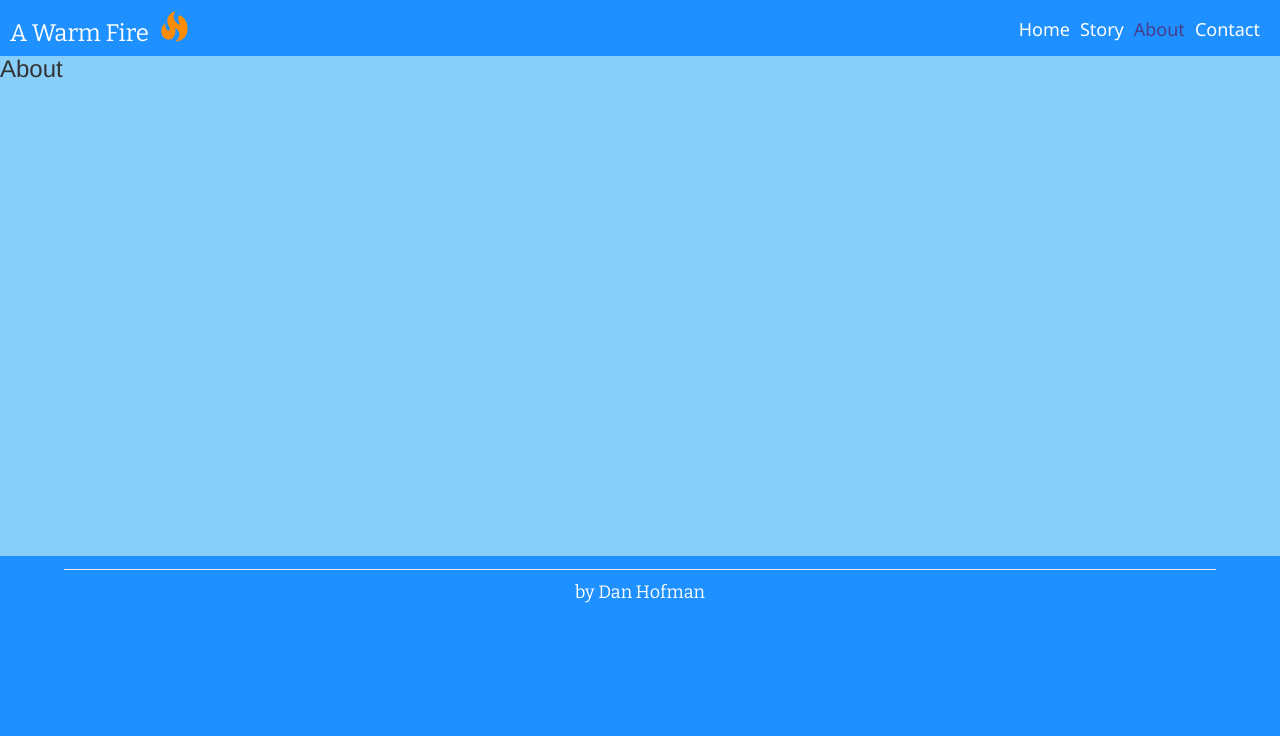
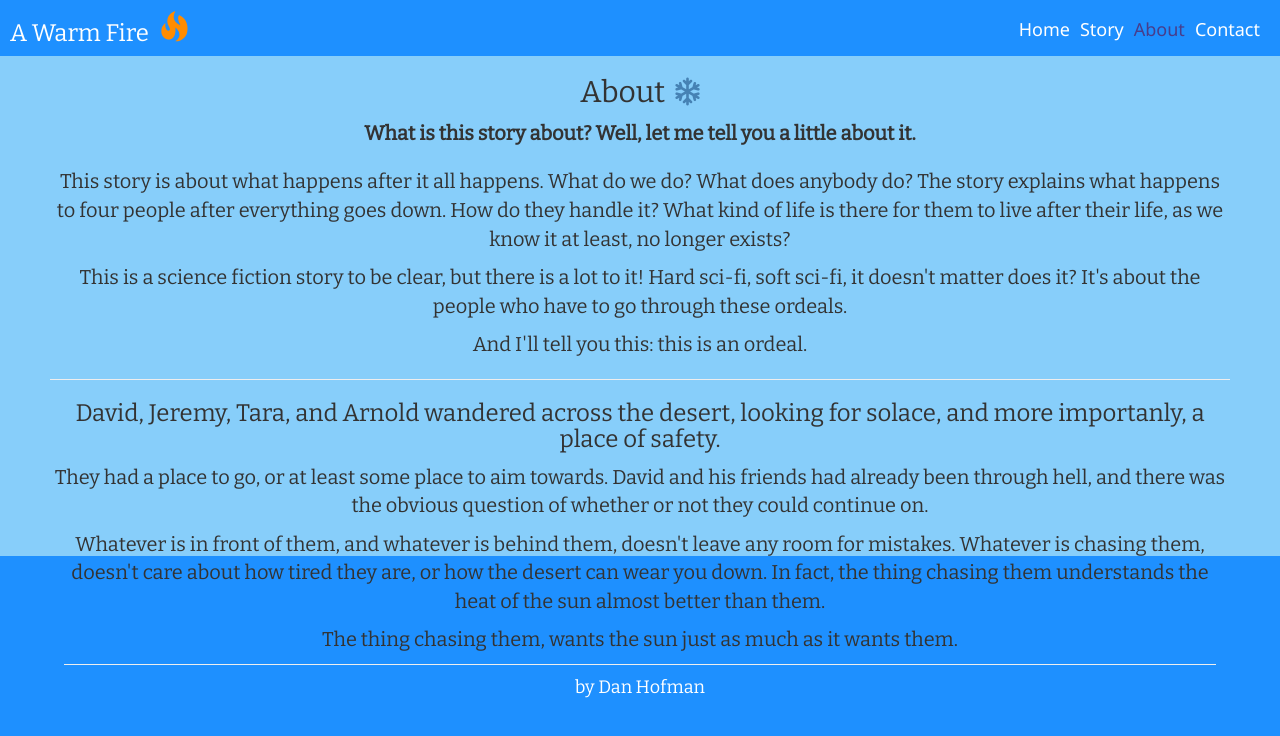
Before and after one commit to DanHofman/A-Warm-Fire, an Angular app: page /about in a window 1280 px wide. Shown: the top 736 px of the page. Built offline with nearby package versions, Linux system fonts and the light colour scheme.

Commit message:
working on About

```diff
--- a/src/app/about/about.component.css
+++ b/src/app/about/about.component.css
@@ -2,7 +2,27 @@
     background-color: lightskyblue;
     width: 100%;
     height: 500px;
+    font-family: 'Bitter', serif;
+    text-align: center;
 }
-h3 {
-    margin-top: 0px;
+.main p{
+    font-size: 20px;
 }
+.lead {
+    font-size: 25px;
+    font-weight: bold;
+}
+h2 {
+    display: inline-block;
+}
+.fa-snowflake-o {
+    color: steelblue;
+    padding-left: 10px;
+}
+
+p {
+
+}
+.about-text {
+    padding: 0px 50px;
+}
--- a/src/app/about/about.component.html
+++ b/src/app/about/about.component.html
@@ -1,3 +1,16 @@
-<div class="main">
-  <h3>About</h3>
+<div class="container main">
+  <div class="row">
+    <div class="col-xs-12 about-text">
+      <h2 class="text-center">About</h2><i class="fa fa-snowflake-o fa-2x" aria-hidden="true"></i>
+      <p class="lead">What is this story about? Well, let me tell you a little about it.</p>
+      <p>This story is about what happens after it all happens. What do we do? What does anybody do? The story explains what happens to four people after everything goes down. How do they handle it? What kind of life is there for them to live after their life, as we know it at least, no longer exists?</p>
+      <p>This is a science fiction story to be clear, but there is a lot to it! Hard sci-fi, soft sci-fi, it doesn't matter does it? It's about the people who have to go through these ordeals.</p>
+      <p>And I'll tell you this: this is an ordeal.</p>
+      <hr>
+      <h3>David, Jeremy, Tara, and Arnold wandered across the desert, looking for solace, and more importanly, a place of safety.</h3>
+      <p>They had a place to go, or at least some place to aim towards. David and his friends had already been through hell, and there was the obvious question of whether or not they could continue on.</p>
+      <p>Whatever is in front of them, and whatever is behind them, doesn't leave any room for mistakes. Whatever is chasing them, doesn't care about how tired they are, or how the desert can wear you down. In fact, the thing chasing them understands the heat of the sun almost better than them.</p>
+      <p>The thing chasing them, wants the sun just as much as it wants them.</p>
+    </div>
+  </div>
 </div>
--- a/src/app/main/main.component.css
+++ b/src/app/main/main.component.css
@@ -15,7 +15,7 @@ h1 {
 }
 #rv {
     height: 25px;
-    margin-top: 2%;
+    margin-top: 2.1%;
     width: 40px;
     margin-bottom: 20%;
     animation: drive 10s  forwards;
--- a/src/app/story/story.component.html
+++ b/src/app/story/story.component.html
@@ -186,11 +186,11 @@
       </div>
       <div class="links">
         <br><br>
-        <hr class="topLine">
+        <hr id="part-two" class="topLine">
         <a routerLink="../story" (click)="goTo('veryTop')" class="top"><h4>Top</h4></a>
         <hr class="topLine">
       </div>
-      <h2 id="part-two" class="partLabel">Part 2</h2>
+      <h2  class="partLabel">Part 2</h2>
       <br>
       <div class="part">
         <p>With the new gear and transportation the four refugees were in high spirits, smiling their way across the desert. David was concerned though, because while they were getting closer to Los Angeles, the broadcast they had been holding on to had disappeared. </p>
@@ -594,11 +594,11 @@
         <p>The tires spun on the ice, keeping the RV helplessly in place directly in the path of the machine barreling towards it. The large pincers raised as it reached them. </p>
         <br><br>
         <div class="links">
-          <hr class="topLine">
+          <hr id="part-three" class="topLine">
           <a [routerLink]="['./']" (click)="goTo('veryTop')" class="top"><h4>Top</h4></a>
           <hr class="topLine">
         </div>
-        <h2 id="part-three" class="partLabel">Part 3</h2>
+        <h2  class="partLabel">Part 3</h2>
         <div  class="part">
           <p>David heard Jeremy say, “Grab somethi-” and the machine hit the RV like a freight train, sending the camper heaving onto its side towards the asphalt; but the machine grabbed the vehicle with its pincers, bringing it back upright. Arnold flew into the blinds next to David and slumped onto ground, but picked his head up an instant later. A pincer was piercing through the wall but David was too weak to run, still paralyzed with shivers. Arnold looked at the pincer coming towards him and crawled towards the front of the car, the pincer clasping right behind him, missing him by inches. The arm then retracted out of the hole it had created, but in retaliation for its failure gripped the back end of the camper. It let out a squeal as it strained, the camper steel frame fighting back; and the machine let out a second squeal in response, more steam gushing out of its spouts before the giant metal beast ripped the back end of the camper off, leaving David exposed. David was now face to face with the machine. </p>
 
```
